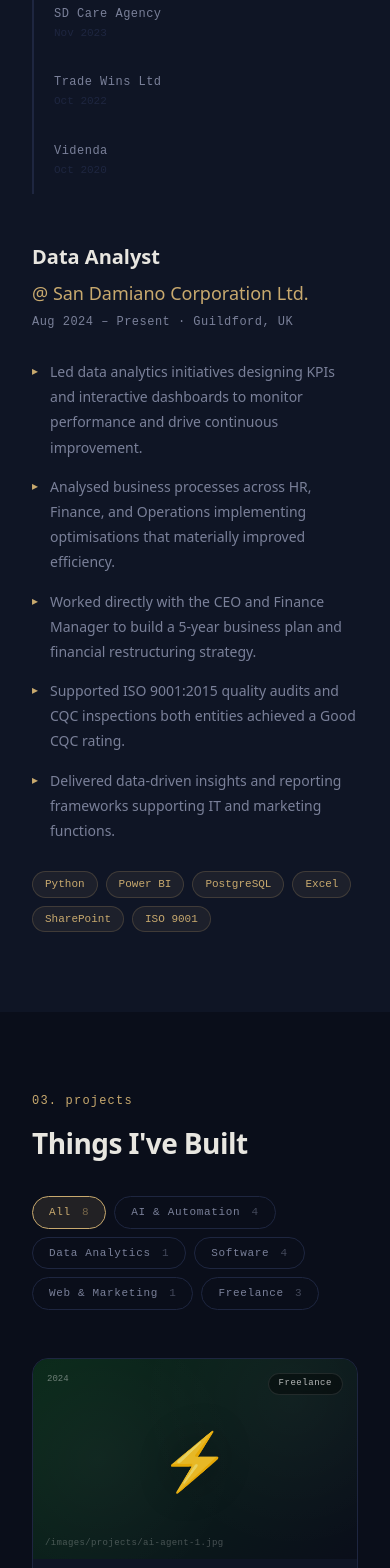
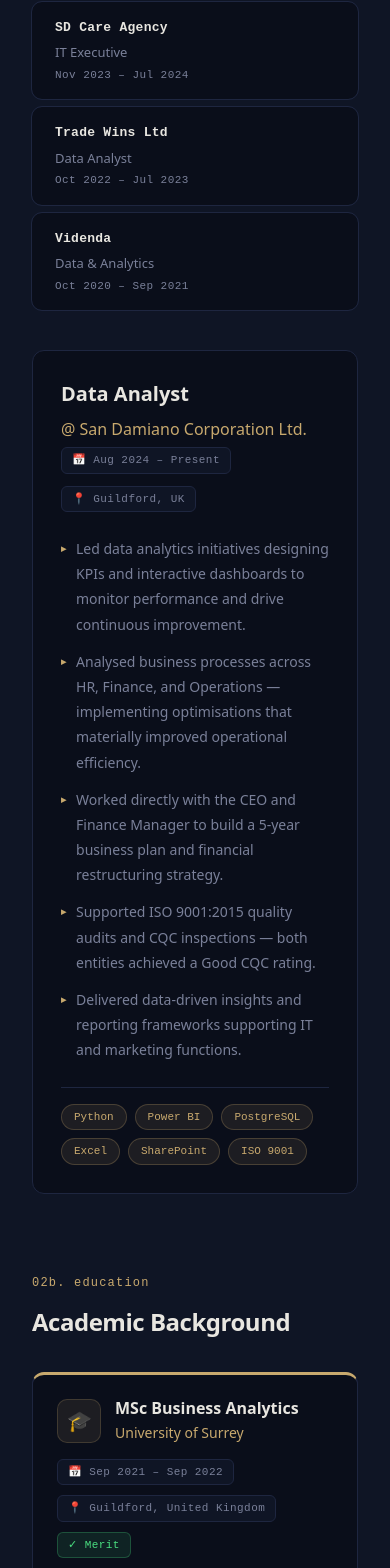
Before and after one commit to varungopithallapelly/portfolio, a Next.js app: page / in a window 390 px wide. Shown: the part 2924-4492 px from the top of the page. Built offline with nearby package versions, Linux system fonts and the light colour scheme; no server answers.

Commit message:
Redesign experience tabs and add education section

```diff
--- a/components/Experience.tsx
+++ b/components/Experience.tsx
@@ -1,8 +1,7 @@
 'use client'
 
 import { useState } from 'react'
-import { motion } from 'framer-motion'
-import { Variants } from 'framer-motion'
+import { motion, Variants } from 'framer-motion'
 
 const jobs = [
   {
@@ -14,9 +13,9 @@
     current: true,
     bullets: [
       'Led data analytics initiatives designing KPIs and interactive dashboards to monitor performance and drive continuous improvement.',
-      'Analysed business processes across HR, Finance, and Operations implementing optimisations that materially improved efficiency.',
+      'Analysed business processes across HR, Finance, and Operations — implementing optimisations that materially improved operational efficiency.',
       'Worked directly with the CEO and Finance Manager to build a 5-year business plan and financial restructuring strategy.',
-      'Supported ISO 9001:2015 quality audits and CQC inspections both entities achieved a Good CQC rating.',
+      'Supported ISO 9001:2015 quality audits and CQC inspections — both entities achieved a Good CQC rating.',
       'Delivered data-driven insights and reporting frameworks supporting IT and marketing functions.',
     ],
     tech: ['Python', 'Power BI', 'PostgreSQL', 'Excel', 'SharePoint', 'ISO 9001'],
@@ -64,6 +63,27 @@
   },
 ]
 
+const education = [
+  {
+    degree: 'MSc Business Analytics',
+    school: 'University of Surrey',
+    location: 'Guildford, United Kingdom',
+    period: 'Sep 2021 – Sep 2022',
+    grade: 'Merit',
+    modules: ['Predictive Modelling', 'Business Intelligence', 'Statistical Analysis', 'Data Visualisation', 'Operations Research'],
+    icon: '🎓',
+  },
+  {
+    degree: 'BEng Electrical Engineering',
+    school: 'Kakatiya Institute of Technology & Science',
+    location: 'Warangal, India',
+    period: 'Jun 2016 – Jun 2020',
+    grade: 'First Class',
+    modules: ['Circuit Analysis', 'Power Systems', 'Control Systems', 'Signal Processing'],
+    icon: '⚡',
+  },
+]
+
 const fadeUp: Variants = {
   hidden: { opacity: 0, y: 24 },
   show: { opacity: 1, y: 0, transition: { duration: 0.6, ease: [0.25, 0.1, 0.25, 1] } }
@@ -76,98 +96,256 @@
     <section id="experience" style={{ padding: 'clamp(80px, 10vw, 120px) 0', background: 'var(--surface)' }}>
       <div style={{ maxWidth: '1100px', margin: '0 auto', padding: '0 32px' }}>
 
+        {/* Section header */}
         <motion.div initial="hidden" whileInView="show" viewport={{ once: true }} variants={fadeUp}
           style={{ marginBottom: '56px' }}
         >
-          <p style={{ fontFamily: 'monospace', fontSize: '12px', color: 'var(--accent)', letterSpacing: '0.1em', marginBottom: '12px' }}>02. experience</p>
+          <p style={{ fontFamily: 'monospace', fontSize: '12px', color: 'var(--accent)', letterSpacing: '0.1em', marginBottom: '12px' }}>
+            02. experience
+          </p>
           <h2 style={{ fontSize: 'clamp(28px, 4vw, 42px)', fontWeight: 700, color: 'var(--text)', letterSpacing: '-0.02em' }}>
             Where I&apos;ve Worked
           </h2>
         </motion.div>
 
-        <div style={{ display: 'grid', gridTemplateColumns: 'repeat(auto-fit, minmax(260px, 1fr))', gap: '48px', alignItems: 'start' }}>
+        {/* Work experience */}
+        <div style={{ display: 'grid', gridTemplateColumns: 'repeat(auto-fit, minmax(260px, 1fr))', gap: '40px', alignItems: 'start', marginBottom: '80px' }}>
 
-          {/* Company tabs */}
+          {/* Company tabs — redesigned */}
           <motion.div initial="hidden" whileInView="show" viewport={{ once: true }} variants={fadeUp}
-            style={{ display: 'flex', flexDirection: 'column' }}
+            style={{ display: 'flex', flexDirection: 'column', gap: '8px' }}
           >
-            {jobs.map((job, i) => (
-              <button key={i} onClick={() => setActive(i)} style={{
+            {jobs.map((job, i) => {
+              const isActive = active === i
+              return (
+                <button
+                  key={i}
+                  onClick={() => setActive(i)}
+                  style={{
                     border: 'none', cursor: 'pointer', textAlign: 'left',
-                padding: '16px 20px',
-                borderLeft: active === i ? '2px solid var(--accent)' : '2px solid var(--faint)',
-                background: active === i ? 'rgba(200,169,110,0.06)' : 'transparent',
+                    padding: '16px 20px', borderRadius: '10px',
+                    background: isActive ? 'rgba(200,169,110,0.12)' : 'var(--bg)',
+                    borderLeft: `3px solid ${isActive ? 'var(--accent)' : 'transparent'}`,
+                    outline: isActive ? '1px solid rgba(200,169,110,0.25)' : '1px solid var(--faint)',
                     transition: 'all 0.2s',
+                    position: 'relative',
                   }}
                   onMouseEnter={e => {
-                  if (active !== i) (e.currentTarget as HTMLElement).style.background = 'rgba(200,169,110,0.03)'
+                    if (!isActive) {
+                      const el = e.currentTarget as HTMLElement
+                      el.style.background = 'rgba(200,169,110,0.05)'
+                      el.style.borderLeftColor = 'rgba(200,169,110,0.4)'
+                      el.style.outline = '1px solid rgba(200,169,110,0.2)'
+                    }
                   }}
                   onMouseLeave={e => {
-                  if (active !== i) (e.currentTarget as HTMLElement).style.background = 'transparent'
+                    if (!isActive) {
+                      const el = e.currentTarget as HTMLElement
+                      el.style.background = 'var(--bg)'
+                      el.style.borderLeftColor = 'transparent'
+                      el.style.outline = '1px solid var(--faint)'
+                    }
                   }}
                 >
-                <div style={{
-                  fontFamily: 'monospace', fontSize: '12px', letterSpacing: '0.04em',
-                  color: active === i ? 'var(--accent)' : 'var(--muted)',
+                  <div style={{ display: 'flex', alignItems: 'center', justifyContent: 'space-between', gap: '8px', marginBottom: '6px' }}>
+                    <span style={{
+                      fontFamily: 'monospace', fontSize: '13px', fontWeight: 600, letterSpacing: '0.02em',
+                      color: isActive ? 'var(--accent)' : 'var(--text)',
                       transition: 'color 0.2s',
                     }}>
                       {job.company}
-                </div>
-                <div style={{ fontSize: '11px', color: 'var(--faint)', marginTop: '2px', fontFamily: 'monospace' }}>
-                  {job.period.split('–')[0].trim()}
-                </div>
+                    </span>
                     {job.current && (
                       <span style={{
-                    fontFamily: 'monospace', fontSize: '8px', color: 'var(--green)',
+                        fontFamily: 'monospace', fontSize: '9px', color: 'var(--green)',
                         letterSpacing: '0.08em', textTransform: 'uppercase',
-                    background: 'rgba(74,222,128,0.1)', padding: '2px 6px',
-                    borderRadius: '100px', display: 'inline-block', marginTop: '4px',
-                  }}>● current</span>
+                        background: 'rgba(74,222,128,0.12)', padding: '2px 8px',
+                        borderRadius: '100px', border: '1px solid rgba(74,222,128,0.3)',
+                        flexShrink: 0,
+                      }}>● NOW</span>
+                    )}
+                  </div>
+                  <div style={{
+                    fontSize: '13px', fontWeight: 500,
+                    color: isActive ? 'var(--text)' : 'var(--muted)',
+                    marginBottom: '4px', transition: 'color 0.2s',
+                  }}>
+                    {job.title}
+                  </div>
+                  <div style={{
+                    fontFamily: 'monospace', fontSize: '11px',
+                    color: isActive ? 'rgba(200,169,110,0.8)' : 'var(--muted)',
+                    letterSpacing: '0.04em', transition: 'color 0.2s',
+                  }}>
+                    {job.period}
+                  </div>
+                  {isActive && (
+                    <motion.div
+                      layoutId="activeIndicator"
+                      style={{
+                        position: 'absolute', right: '16px', top: '50%',
+                        transform: 'translateY(-50%)',
+                        fontSize: '12px', color: 'var(--accent)',
+                      }}
+                    >
+                      →
+                    </motion.div>
                   )}
                 </button>
-            ))}
+              )
+            })}
           </motion.div>
 
-          {/* Job content */}
+          {/* Job detail */}
           <motion.div
             key={active}
             initial={{ opacity: 0, x: 16 }}
             animate={{ opacity: 1, x: 0 }}
             transition={{ duration: 0.3 }}
+            style={{
+              background: 'var(--bg)', border: '1px solid var(--faint)',
+              borderRadius: '12px', padding: '28px',
+            }}
           >
             <div style={{ marginBottom: '6px', display: 'flex', flexWrap: 'wrap', alignItems: 'baseline', gap: '8px' }}>
-              <h3 style={{ fontSize: '20px', fontWeight: 600, color: 'var(--text)' }}>
+              <h3 style={{ fontSize: '20px', fontWeight: 700, color: 'var(--text)' }}>
                 {jobs[active].title}
               </h3>
-              <span style={{ fontSize: '18px', color: 'var(--accent)' }}>
+              <span style={{ fontSize: '16px', color: 'var(--accent)', fontWeight: 500 }}>
                 @ {jobs[active].fullCompany}
               </span>
             </div>
-            <p style={{
-              fontFamily: 'monospace', fontSize: '12px', color: 'var(--muted)',
-              letterSpacing: '0.04em', marginBottom: '28px',
+            <div style={{ display: 'flex', gap: '12px', marginBottom: '24px', flexWrap: 'wrap' }}>
+              <span style={{
+                fontFamily: 'monospace', fontSize: '11px', color: 'var(--muted)',
+                background: 'var(--surface)', padding: '4px 10px', borderRadius: '6px',
+                border: '1px solid var(--faint)', letterSpacing: '0.04em',
               }}>
-              {jobs[active].period} · {jobs[active].location}
-            </p>
-            <ul style={{ display: 'flex', flexDirection: 'column', gap: '14px', listStyle: 'none', marginBottom: '28px' }}>
+                📅 {jobs[active].period}
+              </span>
+              <span style={{
+                fontFamily: 'monospace', fontSize: '11px', color: 'var(--muted)',
+                background: 'var(--surface)', padding: '4px 10px', borderRadius: '6px',
+                border: '1px solid var(--faint)', letterSpacing: '0.04em',
+              }}>
+                📍 {jobs[active].location}
+              </span>
+            </div>
+            <ul style={{ display: 'flex', flexDirection: 'column', gap: '12px', listStyle: 'none', marginBottom: '24px' }}>
               {jobs[active].bullets.map((b, i) => (
-                <li key={i} style={{ display: 'flex', gap: '12px', alignItems: 'flex-start' }}>
-                  <span style={{ color: 'var(--accent)', flexShrink: 0, fontSize: '12px', marginTop: '3px' }}>▸</span>
+                <li key={i} style={{ display: 'flex', gap: '10px', alignItems: 'flex-start' }}>
+                  <span style={{
+                    color: 'var(--accent)', flexShrink: 0, fontSize: '10px',
+                    marginTop: '5px', fontWeight: 700,
+                  }}>▸</span>
                   <span style={{ fontSize: '14px', color: 'var(--muted)', lineHeight: 1.8 }}>{b}</span>
                 </li>
               ))}
             </ul>
-            <div style={{ display: 'flex', flexWrap: 'wrap', gap: '8px' }}>
+            <div style={{ paddingTop: '16px', borderTop: '1px solid var(--faint)', display: 'flex', flexWrap: 'wrap', gap: '8px' }}>
               {jobs[active].tech.map(t => (
                 <span key={t} style={{
                   fontFamily: 'monospace', fontSize: '11px', color: 'var(--accent)',
-                  background: 'rgba(200,169,110,0.08)', padding: '4px 12px',
-                  borderRadius: '100px', border: '1px solid rgba(200,169,110,0.2)',
+                  background: 'rgba(200,169,110,0.1)', padding: '4px 12px',
+                  borderRadius: '100px', border: '1px solid rgba(200,169,110,0.25)',
+                  fontWeight: 500,
                 }}>{t}</span>
               ))}
             </div>
           </motion.div>
         </div>
+
+        {/* Education */}
+        <motion.div initial="hidden" whileInView="show" viewport={{ once: true }} variants={fadeUp}
+          style={{ marginBottom: '40px' }}
+        >
+          <p style={{ fontFamily: 'monospace', fontSize: '12px', color: 'var(--accent)', letterSpacing: '0.1em', marginBottom: '12px' }}>
+            02b. education
+          </p>
+          <h2 style={{ fontSize: 'clamp(24px, 3vw, 36px)', fontWeight: 700, color: 'var(--text)', letterSpacing: '-0.02em', marginBottom: '32px' }}>
+            Academic Background
+          </h2>
+
+          <div style={{ display: 'grid', gridTemplateColumns: 'repeat(auto-fit, minmax(300px, 1fr))', gap: '16px' }}>
+            {education.map((edu, i) => (
+              <motion.div
+                key={i}
+                initial={{ opacity: 0, y: 20 }}
+                whileInView={{ opacity: 1, y: 0 }}
+                viewport={{ once: true }}
+                transition={{ duration: 0.5, delay: i * 0.1 }}
+                whileHover={{ y: -4, transition: { duration: 0.2 } }}
+                style={{
+                  background: 'var(--bg)', border: '1px solid var(--faint)',
+                  borderRadius: '12px', padding: '24px',
+                  borderTop: '3px solid var(--accent)',
+                  transition: 'box-shadow 0.2s',
+                }}
+                onMouseEnter={e => {
+                  (e.currentTarget as HTMLElement).style.boxShadow = '0 12px 40px rgba(200,169,110,0.12)'
+                  ;(e.currentTarget as HTMLElement).style.borderColor = 'rgba(200,169,110,0.4)'
+                }}
+                onMouseLeave={e => {
+                  (e.currentTarget as HTMLElement).style.boxShadow = 'none'
+                  ;(e.currentTarget as HTMLElement).style.borderColor = 'var(--faint)'
+                }}
+              >
+                <div style={{ display: 'flex', alignItems: 'flex-start', gap: '14px', marginBottom: '16px' }}>
+                  <div style={{
+                    width: '44px', height: '44px', borderRadius: '10px', flexShrink: 0,
+                    background: 'rgba(200,169,110,0.1)', border: '1px solid rgba(200,169,110,0.2)',
+                    display: 'flex', alignItems: 'center', justifyContent: 'center', fontSize: '20px',
+                  }}>
+                    {edu.icon}
+                  </div>
+                  <div>
+                    <h3 style={{ fontSize: '16px', fontWeight: 700, color: 'var(--text)', marginBottom: '4px', lineHeight: 1.2 }}>
+                      {edu.degree}
+                    </h3>
+                    <p style={{ fontSize: '14px', color: 'var(--accent)', fontWeight: 500 }}>
+                      {edu.school}
+                    </p>
+                  </div>
+                </div>
+
+                <div style={{ display: 'flex', gap: '10px', marginBottom: '16px', flexWrap: 'wrap' }}>
+                  <span style={{
+                    fontFamily: 'monospace', fontSize: '11px', color: 'var(--muted)',
+                    background: 'var(--surface)', padding: '4px 10px', borderRadius: '6px',
+                    border: '1px solid var(--faint)', letterSpacing: '0.04em',
+                  }}>
+                    📅 {edu.period}
+                  </span>
+                  <span style={{
+                    fontFamily: 'monospace', fontSize: '11px', color: 'var(--muted)',
+                    background: 'var(--surface)', padding: '4px 10px', borderRadius: '6px',
+                    border: '1px solid var(--faint)', letterSpacing: '0.04em',
+                  }}>
+                    📍 {edu.location}
+                  </span>
+                  <span style={{
+                    fontFamily: 'monospace', fontSize: '11px', color: 'var(--green)',
+                    background: 'rgba(74,222,128,0.1)', padding: '4px 10px', borderRadius: '6px',
+                    border: '1px solid rgba(74,222,128,0.25)', letterSpacing: '0.04em',
+                  }}>
+                    ✓ {edu.grade}
+                  </span>
+                </div>
+
+                <div style={{ display: 'flex', flexWrap: 'wrap', gap: '6px' }}>
+                  {edu.modules.map(m => (
+                    <span key={m} style={{
+                      fontFamily: 'monospace', fontSize: '10px', color: 'var(--muted)',
+                      background: 'var(--surface)', padding: '3px 8px',
+                      borderRadius: '4px', border: '1px solid var(--faint)',
+                    }}>{m}</span>
+                  ))}
+                </div>
+              </motion.div>
+            ))}
+          </div>
+        </motion.div>
+
       </div>
     </section>
   )
```
Lines whose indentation alone changed are shown as unchanged.
